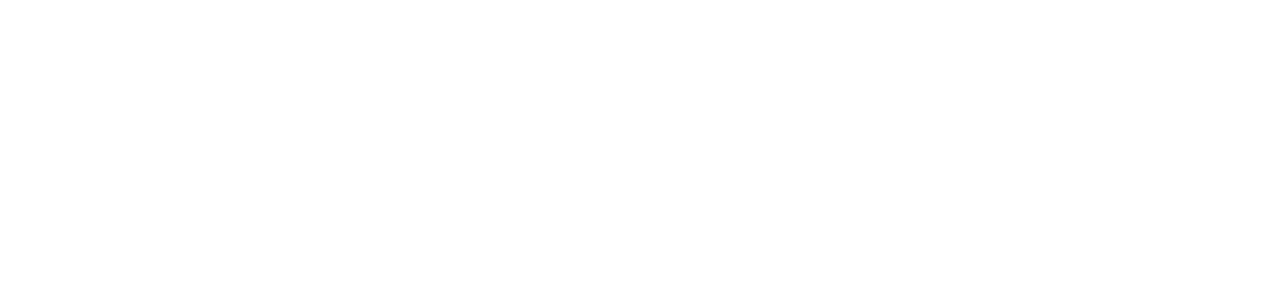
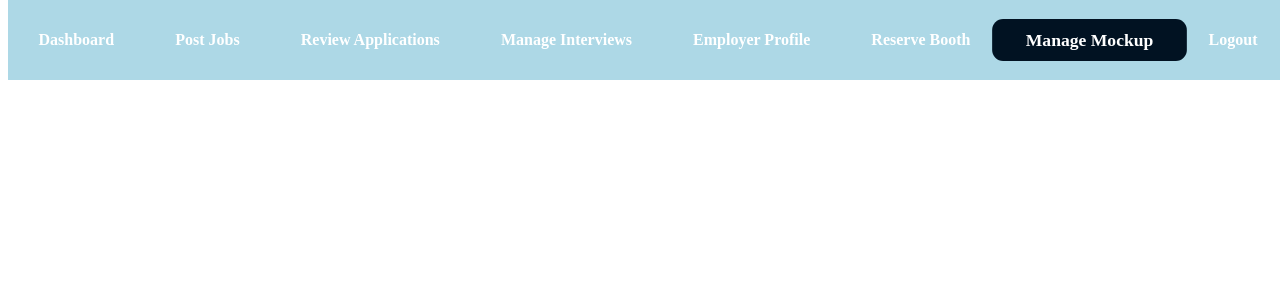
Before and after one commit to IamThou9/SE-Project, a React (Vite) app in the folder project/: page /employer/managemockup in a window 1280 px wide. Shown: the top 300 px of the page. Built offline with nearby package versions, Linux system fonts and the light colour scheme.

Commit message:
updated routes
updated routes and sidebarconfig

```diff
--- a/project/src/components/sidebarconfig.js
+++ b/project/src/components/sidebarconfig.js
@@ -27,6 +27,9 @@
     { label: 'Post Jobs', link: '/employer/postjobs' },
     { label: 'Review Applications', link: '/employer/reviewapplications' },
     { label: 'Manage Interviews', link: '/employer/manageinterviews' },
+    { label: 'Employer Profile', link: '/employer/employerprofile' },
+    { label: 'Reserve Booth', link: '/employer/reservebooth' },
+    { label: 'Manage Mockup', link: '/employer/managemockup' },
     { label: 'Logout', link: '/logout', onClick: handleLogout }, // Add the onClick event
   ]
 };
--- /dev/null
+++ b/project/src/pages/employer/employerprofile.jsx
@@ -0,0 +1,13 @@
+import React from 'react'
+import Sidebar from '../../components/Sidebar'
+
+const EmployerProfile = () => {
+  return (
+    <>
+      <Sidebar role="employer" />
+      {/* Add your EmployerProfile component content here */}
+    </>
+  )
+}
+
+export default EmployerProfile
--- a/project/src/pages/employer/employerroutes.jsx
+++ b/project/src/pages/employer/employerroutes.jsx
@@ -6,7 +6,9 @@
 import PostJobs from './postjobs';
 import ReviewApplications from './reviewapplications';
 import ManageInterviews from './manageinterviews';
-
+import EmployerProfile from './employerprofile';
+import ReserveBooth from './reservebooth';
+import ManageMockup from './managemockup';
 const EmployerRoutes = () => {
   return (
     <Routes>
@@ -16,6 +18,9 @@
       <Route path="postjobs" element={<PostJobs />} />
       <Route path="reviewapplications" element={<ReviewApplications />} />
       <Route path="manageinterviews" element={<ManageInterviews />} />
+      <Route path="employerprofile" element={<EmployerProfile />} />
+      <Route path="reservebooth" element={<ReserveBooth />} />
+      <Route path="managemockup" element={<ManageMockup />} />
     </Routes>
   );
 };
--- /dev/null
+++ b/project/src/pages/employer/managemockup.jsx
@@ -0,0 +1,13 @@
+import React from 'react'
+import Sidebar from '../../components/Sidebar'
+
+const ManageMockup = () => {
+  return (
+    <>
+      <Sidebar role="employer" />
+      {/* Add your ManageMockup component content here */}
+    </>
+  )
+}
+
+export default ManageMockup
--- /dev/null
+++ b/project/src/pages/employer/reservebooth.jsx
@@ -0,0 +1,13 @@
+import React from 'react'
+import Sidebar from '../../components/Sidebar'
+
+const ReserveBooth = () => {
+  return (
+    <>
+      <Sidebar role="employer" />
+      {/* Add your ReserveBooth component content here */}
+    </>
+  )
+}
+
+export default ReserveBooth
```
